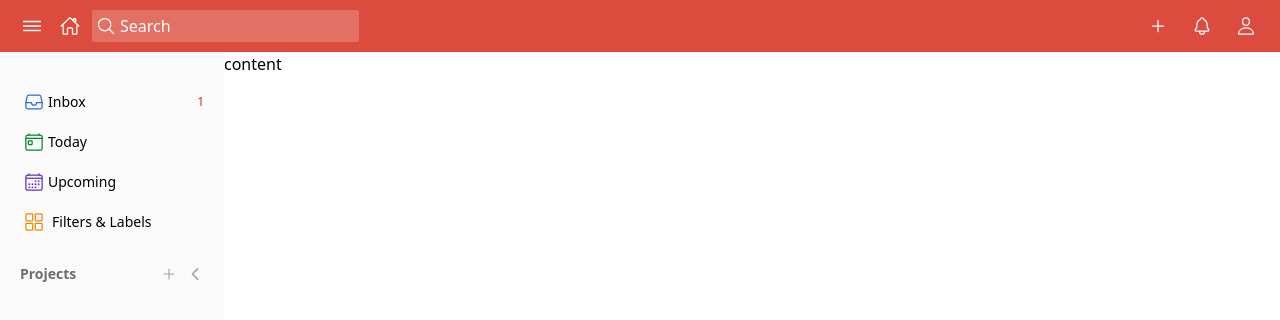
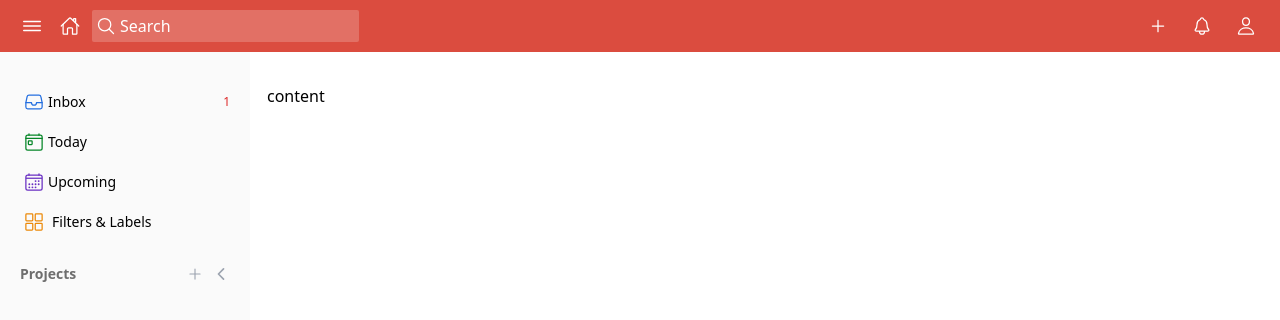
Before and after one commit to alirezaj/to-do-react, a React (Create React App) app: page / in a window 1280 px wide. Shown: the top 320 px of the page. Built offline with nearby package versions, Linux system fonts and the light colour scheme.

Commit message:
finish custom sidebar context and hook

```diff
--- a/src/App.tsx
+++ b/src/App.tsx
@@ -1,18 +1,22 @@
 import { Header } from "./components/layouts/header/header";
 import { Sidebar } from "./components/layouts/sidebar";
-import {
-  SidebarMenuContextProvider,
-} from "./context/side-menu";
+import useSidebarMenuContext from "./hooks/use-sidebar-menu.hook";
 
 export const App: React.FC = () => {
+  const { isSidebarMenuOpen } = useSidebarMenuContext();
+
   return (
     <>
       <Header />
       <div className="flex">
-        <SidebarMenuContextProvider>
+        <div
+          className={`bg-[#fafafa] h-screen pt-8 px-3 w-[250px] fixed ${
+            isSidebarMenuOpen ? "left-0" : "left-[-9999px]"
+          } transition-all duration-300`}
+        >
           <Sidebar />
-        </SidebarMenuContextProvider>
-        <main className="bg-[#fff] h-screen">content</main>
+        </div>
+        <main className={`bg-[#fff] h-screen flex-grow ${isSidebarMenuOpen ? "ml-[255px]":"ml-0"} pt-8 px-3 transition-all duration-300`}>content</main>
       </div>
     </>
   );
--- a/src/components/layouts/header/header.tsx
+++ b/src/components/layouts/header/header.tsx
@@ -1,4 +1,5 @@
-import React, { useState } from "react";
+import { useState } from "react";
+import useSidebarMenuContext from "../../../hooks/use-sidebar-menu.hook";
 import {
   IoHomeOutline,
   IoMenuOutline,
@@ -7,7 +8,6 @@ import {
   IoNotificationsOutline,
   IoPersonOutline,
 } from "react-icons/io5";
-import { useSidebarMenuContext } from "../../../context/side-menu";
 
 export const Header: React.FC = () => {
   const { toggleSidebarMenu } = useSidebarMenuContext();
@@ -37,7 +37,7 @@ export const Header: React.FC = () => {
   };
 
   const sidebarToggleHandler = () => {
-    toggleSidebarMenu();
+    toggleSidebarMenu()
   };
 
   return (
--- a/src/components/layouts/sidebar/index.tsx
+++ b/src/components/layouts/sidebar/index.tsx
@@ -1,44 +1,43 @@
-import { useContext } from "react";
-import { IoTodayOutline, IoCalendarOutline, IoGridOutline, IoFileTrayOutline, IoAddOutline, IoChevronBackOutline } from "react-icons/io5";
-import { SidebarMenuContext } from "../../../context/side-menu";
+import useSidebarMenuContext from "../../../hooks/use-sidebar-menu.hook";
+import {
+  IoTodayOutline,
+  IoCalendarOutline,
+  IoGridOutline,
+  IoFileTrayOutline,
+  IoAddOutline,
+  IoChevronBackOutline,
+} from "react-icons/io5";
 
 export const Sidebar = () => {
-  const { isSidebarMenuOpen } = useContext(SidebarMenuContext);
-  console.log('isSidebarMenuOpen', isSidebarMenuOpen);
-
-  if (!isSidebarMenuOpen) return null
-
   return (
-    <div className="bg-[#fafafa] h-screen pt-8 px-3 w-56">
+    <>
       <div className="flex flex-col gap-1 text-sm">
         <button className="flex items-center hover:bg-[#eee] hover:rounded-sm p-2 gap-x-1">
-          <div className="flex justify-between items-center w-full">
-            <div className="flex">
+          <span className="flex justify-between items-center w-full">
+            <span className="flex">
               <IoFileTrayOutline className="w-7 h-5 text-[#246fe0]" />
               <h5>Inbox</h5>
-            </div>
-            <div className="text-xs text-red-600">
-              1
-            </div>
-          </div>
+            </span>
+            <span className="text-xs text-red-600">1</span>
+          </span>
         </button>
         <button className="flex items-center hover:bg-[#eee] hover:rounded-sm p-2 gap-x-1">
-          <div className="flex justify-between items-center w-full">
-            <div className="flex">
+          <span className="flex justify-between items-center w-full">
+            <span className="flex">
               <IoTodayOutline className="w-7 h-5 text-[#058527]" />
               <h5>Today</h5>
-            </div>
-            <div className="text-xs text-red-600"></div>
-          </div>
+            </span>
+            <span className="text-xs text-red-600"></span>
+          </span>
         </button>
         <button className="flex items-center hover:bg-[#eee] hover:rounded-sm p-2 gap-x-1">
-          <div className="flex justify-between items-center w-full">
-            <div className="flex">
+          <span className="flex justify-between items-center w-full">
+            <span className="flex">
               <IoCalendarOutline className="w-7 h-5 text-[#692fc2]" />
               <h5>Upcoming</h5>
-            </div>
-            <div className="text-xs text-red-600"></div>
-          </div>
+            </span>
+            <span className="text-xs text-red-600"></span>
+          </span>
         </button>
         <button className="flex items-center hover:bg-[#eee] hover:rounded-sm p-2 gap-x-1">
           <IoGridOutline className="w-7 h-5 text-[#eb8909]" />
@@ -47,21 +46,21 @@ export const Sidebar = () => {
       </div>
       <div className="flex flex-col gap-1 text-sm mt-4 text-">
         <button className="flex items-center hover:bg-[#eee] hover:rounded-sm p-2 gap-x-1">
-          <div className="flex justify-between items-center w-full">
-            <div className="flex">
+          <span className="flex justify-between items-center w-full">
+            <span className="flex">
               <h5 className="font-semibold text-[#0000008f]">Projects</h5>
-            </div>
-            <div className="flex gap-2">
+            </span>
+            <span className="flex gap-2">
               <button className="text-lg text-gray-400 hover:text-gray-800">
                 <IoAddOutline />
               </button>
               <button className="text-lg text-gray-400 hover:text-gray-800">
                 <IoChevronBackOutline />
               </button>
-            </div>
-          </div>
+            </span>
+          </span>
         </button>
       </div>
-    </div>
+    </>
   );
 };
--- a/src/context/side-menu/index.tsx
+++ b/src/context/side-menu/index.tsx
@@ -1,36 +1,27 @@
 import React, { createContext, useState } from "react";
+import {
+  ContextProviderModel,
+  SidebarMenuModel,
+} from "../../models/menu.model";
 
-export type SidebarMenuType = {
-  isSidebarMenuOpen: boolean,
-};
+export const SidebarMenuContext = createContext<SidebarMenuModel | null>(null);
 
-interface ContextProviderProps {
-  children: React.ReactNode;
-}
-
-export const SidebarMenuContext = createContext<SidebarMenuType>({isSidebarMenuOpen: true});
-
-export const useSidebarMenuContext = () => {
+const SidebarMenuContextProvider: React.FC<ContextProviderModel> = ({
+  children,
+}) => {
   const [isSidebarMenuOpen, setIsSidebarMenuOpen] = useState(true);
 
   const toggleSidebarMenu = () => {
-    setIsSidebarMenuOpen(!isSidebarMenuOpen);
+    setIsSidebarMenuOpen((prevSatate) => !prevSatate);
   };
 
-  return {
-    toggleSidebarMenu,
-    isSidebarMenuOpen,
-  };
-};
-
-export const SidebarMenuContextProvider: React.FC<ContextProviderProps> = ({
-  children,
-}) => {
-  const { isSidebarMenuOpen } = useSidebarMenuContext();
-
   return (
-    <SidebarMenuContext.Provider value={{ isSidebarMenuOpen }}>
+    <SidebarMenuContext.Provider
+      value={{ isSidebarMenuOpen, toggleSidebarMenu }}
+    >
       {children}
     </SidebarMenuContext.Provider>
   );
 };
+
+export default SidebarMenuContextProvider;
--- /dev/null
+++ b/src/hooks/use-sidebar-menu.hook.ts
@@ -0,0 +1,17 @@
+import { useContext } from "react";
+
+import { SidebarMenuContext } from "../context/side-menu";
+
+const useSidebarMenuContext = () => {
+  const context = useContext(SidebarMenuContext);
+
+  if (!context) {
+    throw new Error(
+      "useSidebarMenuContext has to be used within <SidebarMenuContextProvider>"
+    );
+  }
+
+  return context;
+};
+
+export default useSidebarMenuContext;
--- a/src/index.tsx
+++ b/src/index.tsx
@@ -3,14 +3,17 @@ import ReactDOM from "react-dom/client";
 import { App } from "./App";
 import reportWebVitals from "./reportWebVitals";
 
-import './index.css';
+import "./index.css";
+import SidebarMenuContextProvider from "./context/side-menu";
 
 const root = ReactDOM.createRoot(
   document.getElementById("root") as HTMLElement
 );
 root.render(
   <React.StrictMode>
-    <App />
+    <SidebarMenuContextProvider>
+      <App />
+    </SidebarMenuContextProvider>
   </React.StrictMode>
 );
 
```
Also changed, not shown: src/models/menu.model.ts (added, +8 -0 lines), src/context/index.js (deleted), src/hooks/index.js (deleted).
